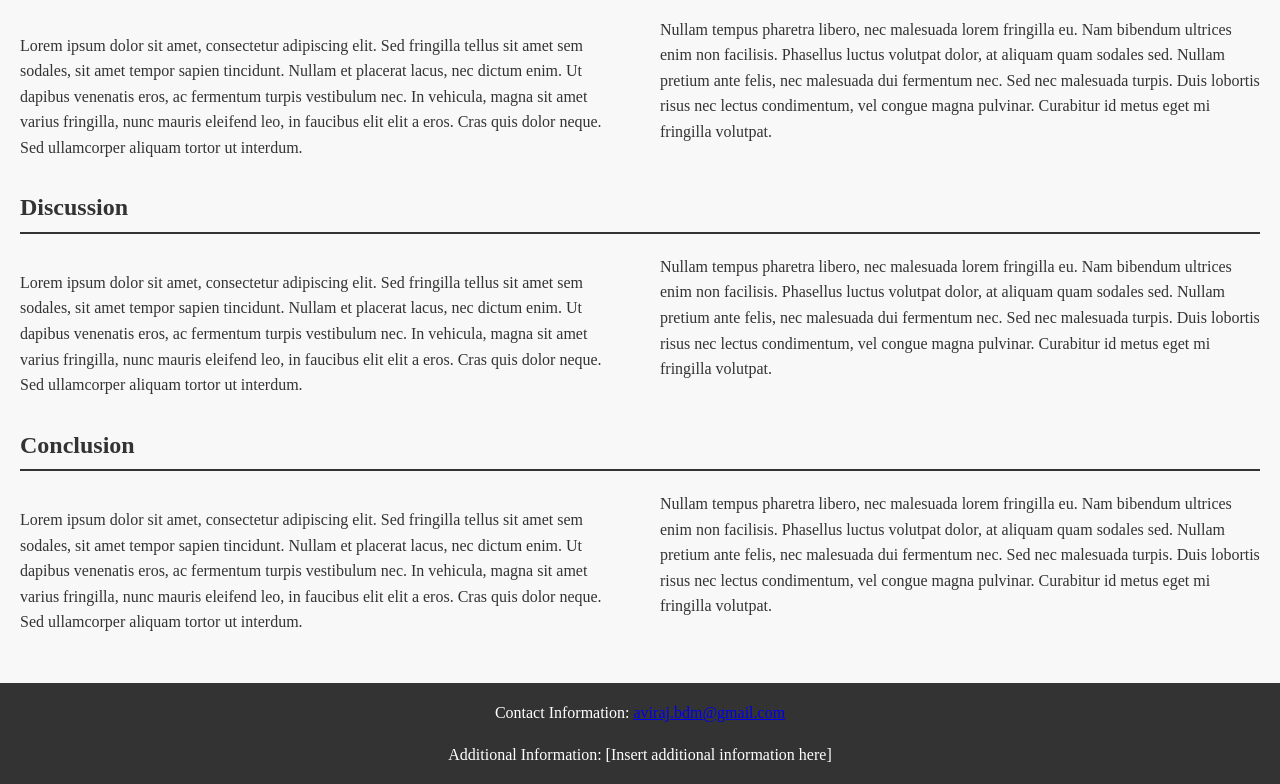
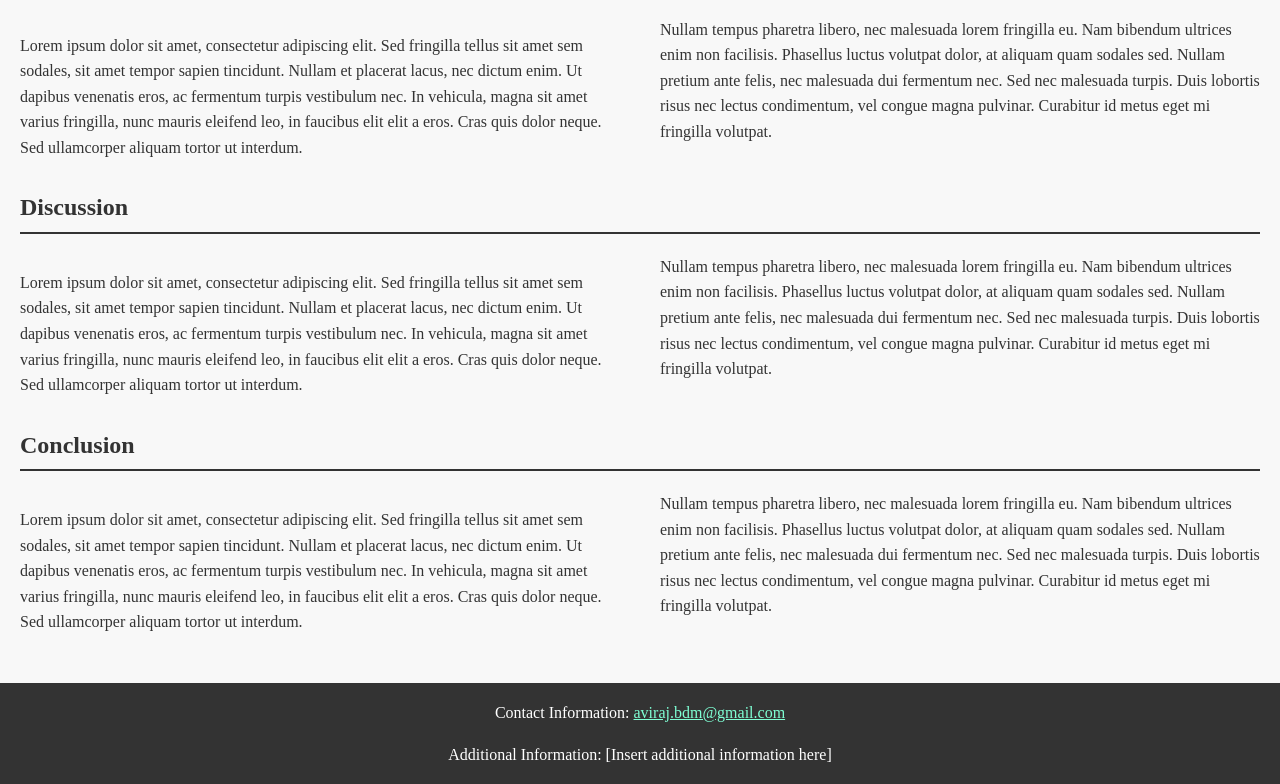
Before and after one commit to avirsaha/chem-ail, a plain HTML site: page index.html in a window 1280 px wide. Shown: the part 1018-1802 px from the top of the page. Drawn offline with Linux system fonts and the light colour scheme.

Commit message:
Modified index.html

```diff
--- a/index.html
+++ b/index.html
@@ -28,6 +28,9 @@
     }
     h1, h2, h3, h4, h5, h6 {
       margin-top: 0;
+    }
+    a {
+      color: aquamarine;
     }
     p {
       margin-bottom: 1em;
```
